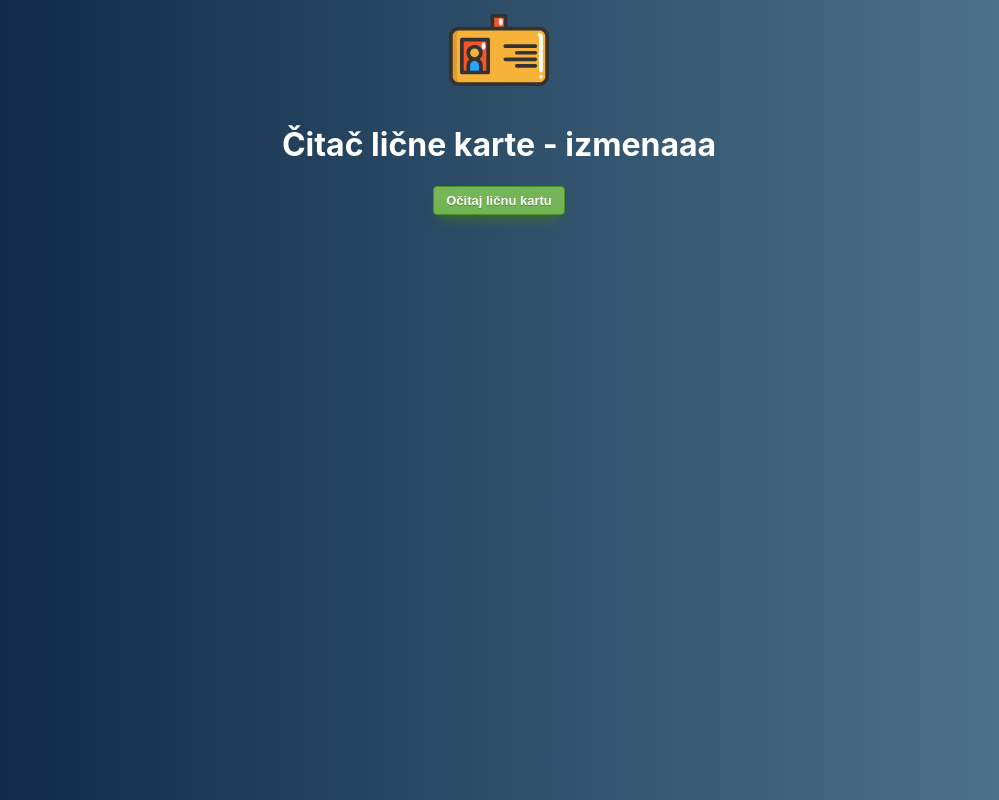
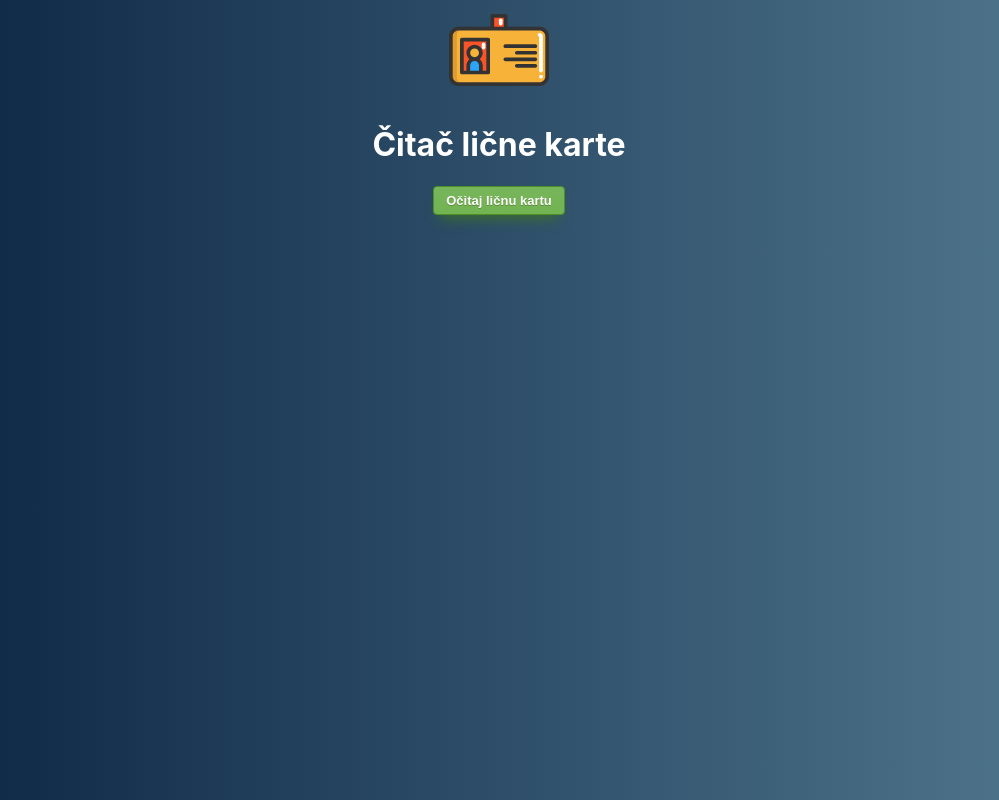
Before and after one commit to dev-uros/citac-licne-karte-rs, a website built with Vite: page index.html in a window 1280 px wide. Shown: the whole page, without its empty margins (141-1140 px from the left). Built offline with nearby package versions, Linux system fonts and the light colour scheme.

Commit message:
Reverting changes

```diff
--- a/index.html
+++ b/index.html
@@ -7,7 +7,7 @@
             content="default-src 'self'; script-src 'self' 'unsafe-inline'; style-src 'self' 'unsafe-inline'; img-src 'self' data:; font-src 'self' data:; connect-src 'self'"
     />
     <meta name="viewport" content="width=device-width,initial-scale=1"/>
-    <title>Čitač Lične Karte - test izmena</title>
+    <title>Čitač Lične Karte</title>
 
 </head>
 <body>
@@ -49,7 +49,7 @@
 </div>
 
 <h1 style="color: white; text-align: center;">
-    Čitač lične karte - izmenaaa
+    Čitač lične karte
 </h1>
 <div style="width: 100%; display: none; background-color: #ff0000; border-radius: 25px; text-align: center; height: 40%"
      id="errorDiv">
```
